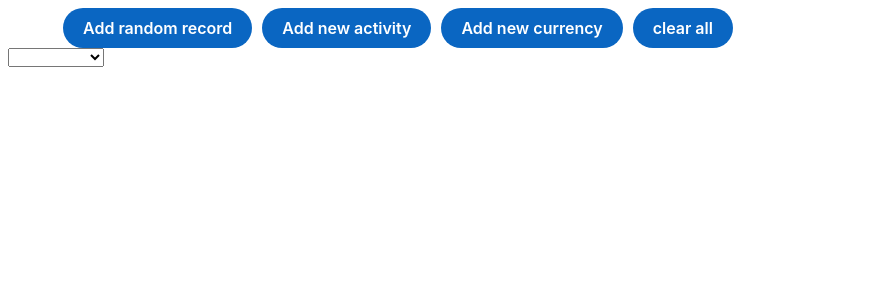
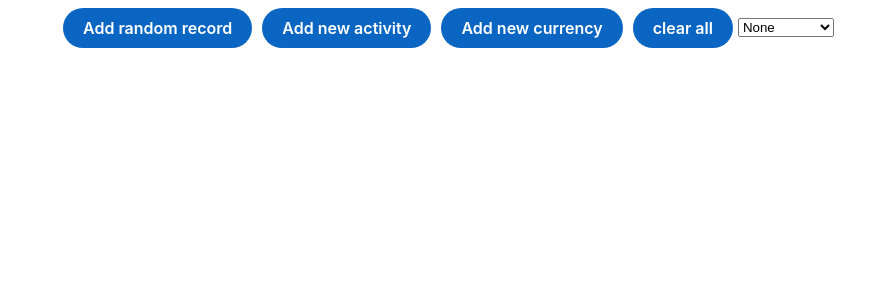
Before and after one commit to motasuwa/angular-ivy-NewActivity, an Angular app: page / in a window 1280 px wide. Shown: the top 300 px of the page, without its empty margins (0-889 px from the left). Built offline with nearby package versions, Linux system fonts and the light colour scheme.

Commit message:
fixed, select added

```diff
--- a/src/app/app.component.html
+++ b/src/app/app.component.html
@@ -3,16 +3,18 @@
   <button (click)="addActivity()">Add new activity</button>
   <button (click)="addCurrency()">Add new currency</button>
   <button (click)="clear()">clear all</button>
+  <select>
+    <option>None</option>
+    <option  *ngFor="let item of possibleItems" [value]="item">
+      {{item}}
+  </option>
+  </select>
 
 </div>
 
-<select>
-  <option></option>
-  <option  *ngFor="let item of possibleItems" [value]="item">
-    {{item}}
-</option>
 
-</select>
+
+
 
 <div  class="div1">
   <div *ngFor="let item of items">
```
